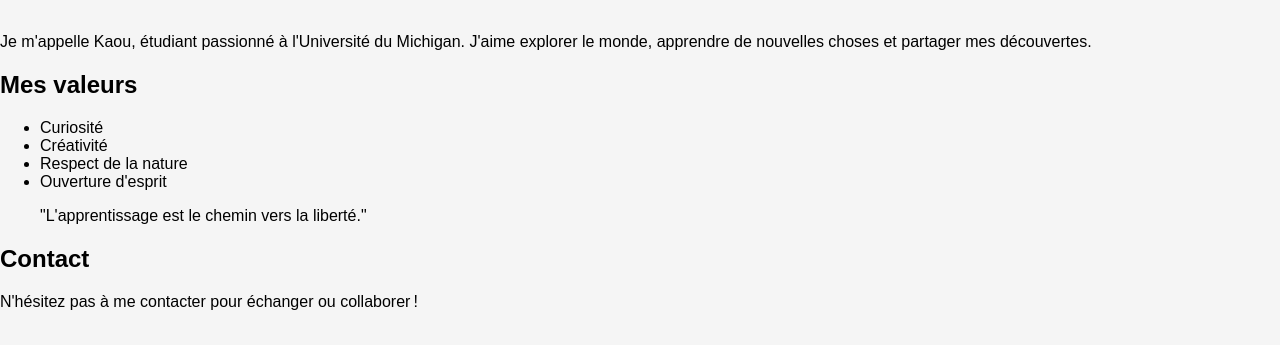
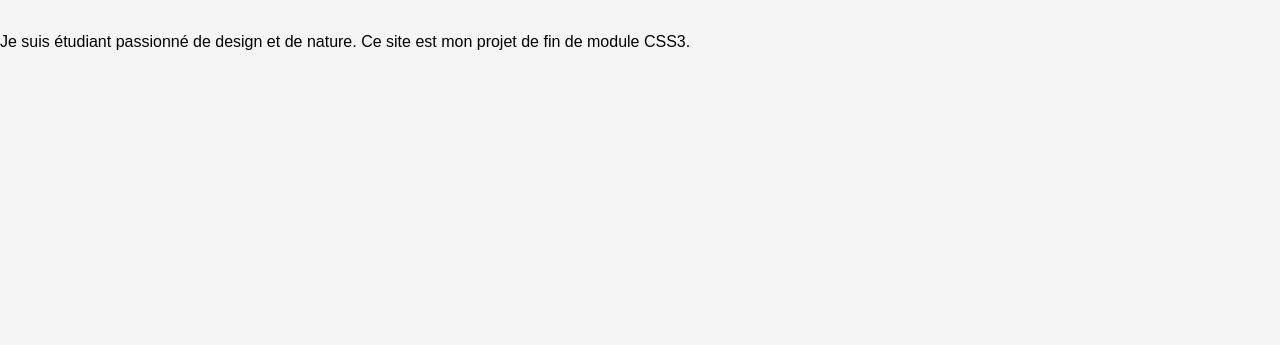
Before and after one commit to Maxto-1/kaou-Dev4, a plain HTML site: page apropos.html in a window 1280 px wide. Shown: the part 455-800 px from the top of the page. Drawn offline with Linux system fonts and the light colour scheme.

Commit message:
apropos.html

```diff
--- a/apropos.html
+++ b/apropos.html
@@ -8,6 +8,7 @@
 </head>
 <body>
   <a href="#main" class="skip-link">Aller au contenu principal</a>
+
   <nav class="navbar">
     <ul>
       <li><a href="index.html">Accueil</a></li>
@@ -15,29 +16,12 @@
       <li><a href="apropos.html">À propos</a></li>
     </ul>
   </nav>
+
   <main id="main">
     <h1>À propos de moi</h1>
     <section class="bio">
-            <img src="2023_11_10_10_26_IMG_1839.JPG" alt="Portrait de Kaou - étudiant" class="styled-img">
-            <p>Je m'appelle Kaou, étudiant passionné à l'Université du Michigan. J'aime explorer le monde, apprendre de nouvelles choses et partager mes découvertes.</p>
-        </section>
-        <section class="valeurs">
-            <h2>Mes valeurs</h2>
-            <ul>
-                <li>Curiosité</li>
-                <li>Créativité</li>
-                <li>Respect de la nature</li>
-                <li>Ouverture d'esprit</li>
-            </ul>
-        </section>
-        <section class="citation">
-            <blockquote>
-                "L'apprentissage est le chemin vers la liberté."
-            </blockquote>
-        </section>
-        <section class="contact">
-            <h2>Contact</h2>
-            <p>N'hésitez pas à me contacter pour échanger ou collaborer !</p>
+      <img src="2023_11_10_10_26_IMG_1839.JPG" alt="Photo de profil" class="styled-img">
+      <p>Je suis étudiant passionné de design et de nature. Ce site est mon projet de fin de module CSS3.</p>
     </section>
   </main>
 </body>
```
Lines whose indentation alone changed are shown as unchanged.
